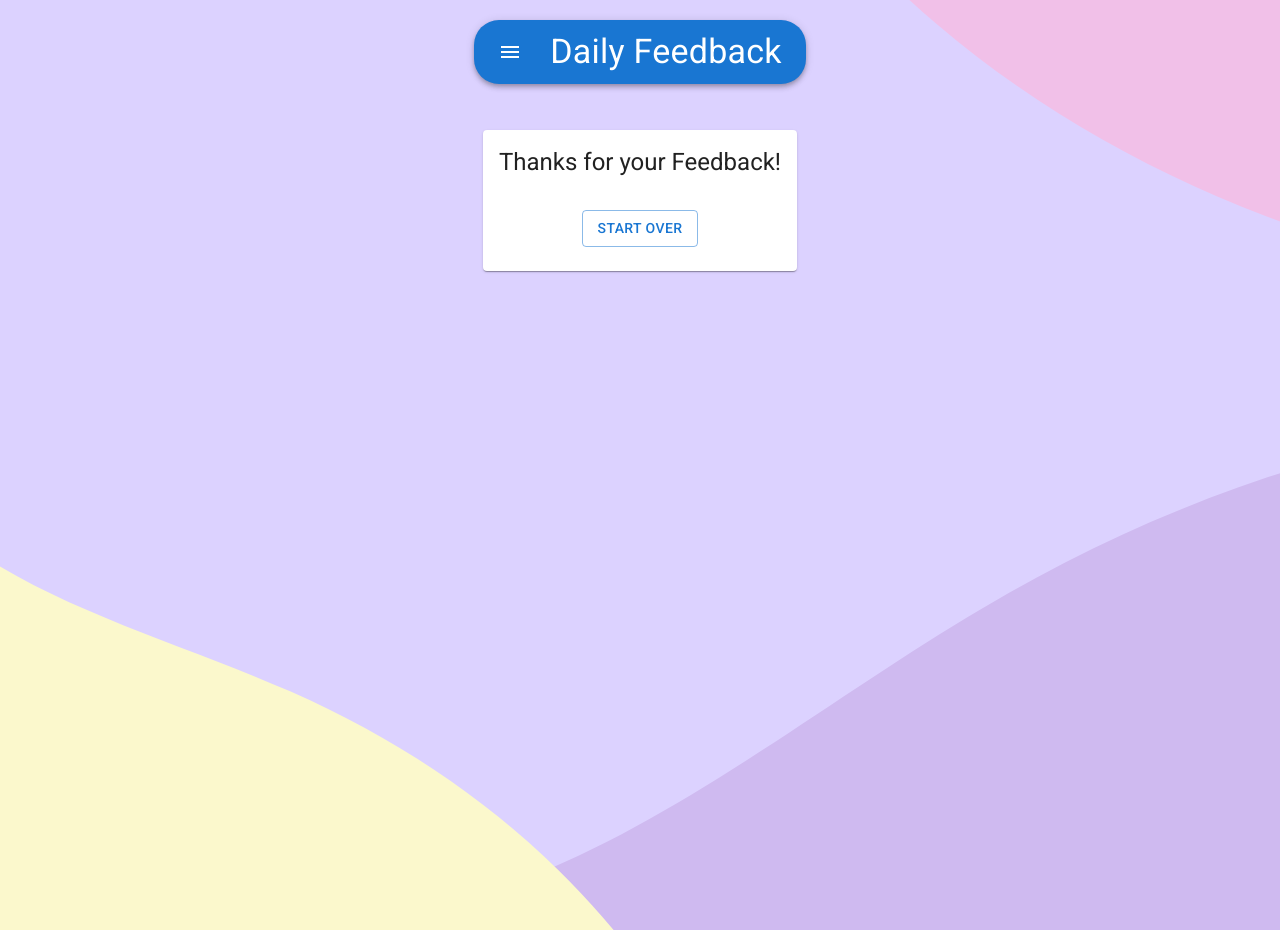
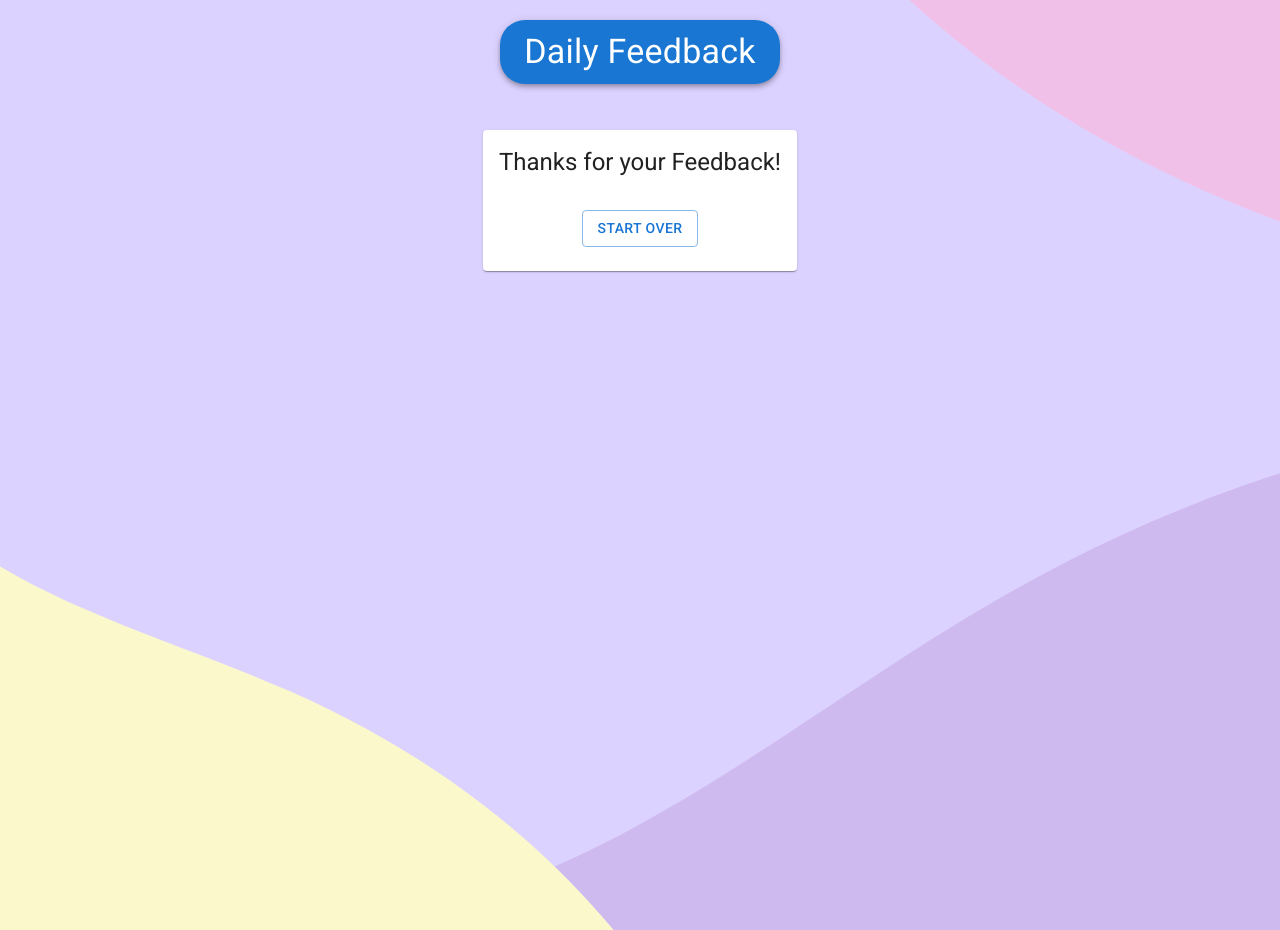
Before and after one commit to blakesmithmn/weekend-redux-feedback-loop, a React (Create React App) app: page /#/complete in a window 1280 px wide. Built offline with nearby package versions, Linux system fonts and the light colour scheme.

Commit message:
added form reset and routing to start of survey again

```diff
--- a/src/components/Complete/Complete.jsx
+++ b/src/components/Complete/Complete.jsx
@@ -1,6 +1,6 @@
 
 import { Link, useHistory } from 'react-router-dom';
-import { useDispatch } from 'react-redux'
+import { useDispatch, useSelector } from 'react-redux'
 import { useState, setState } from 'react';
 
 // MUI IMPORTS
@@ -20,8 +20,15 @@ import ReplayIcon from '@mui/icons-material/Replay';
 
 function Complete() {
     const history = useHistory();
+    const feedback = useSelector(store => store.feedbackReducer);
+    const dispatch = useDispatch();
 
+    // FORM RESET TO EMPTY OBJECT - AND BRING US BACK TO START
     const handleReset = () => {
+        const action = {
+            type: 'RESET_FORM',
+        }
+        dispatch(action);
         history.push('/');
     }
 
--- a/src/components/Header/Header.jsx
+++ b/src/components/Header/Header.jsx
@@ -16,18 +16,9 @@ function Header() {
     return (
         <header className='App-header'>
             <Grid container spacing={0} direction="column" alignItems="center" justify="center">
-                <Grid item xs={3} md={6} lg={12}>
+                <Grid item xs={6} sm={12} md={8} lg={6}>
                     <AppBar position='static' className='appbar' sx={{ maxWidth: 850 }}>
                         <Toolbar>
-                            <IconButton
-                                size="large"
-                                edge="start"
-                                color="inherit"
-                                aria-label="menu"
-                                sx={{ mr: 2 }}
-                            >
-                                <MenuIcon />
-                            </IconButton>
                             <Typography variant="h4" component="div" sx={{ flexGrow: 1 }}>
                                 Daily Feedback
                             </Typography>
@@ -35,7 +26,7 @@ function Header() {
                     </AppBar>
                 </Grid>
             </Grid>
-        </header>
+        </header >
     )
 };
 
--- a/src/index.js
+++ b/src/index.js
@@ -21,6 +21,8 @@ const feedbackReducer = (state = {}, action) => {
             return { ...state, support: action.payload };
         case 'COMMENTS_INPUT':
             return { ...state, comments: action.payload };
+        case 'RESET_FORM':
+            return {};
     }
     return state;
 };
```
Also changed, not shown: 1 other file (tests, documents, lock files or other folders).
